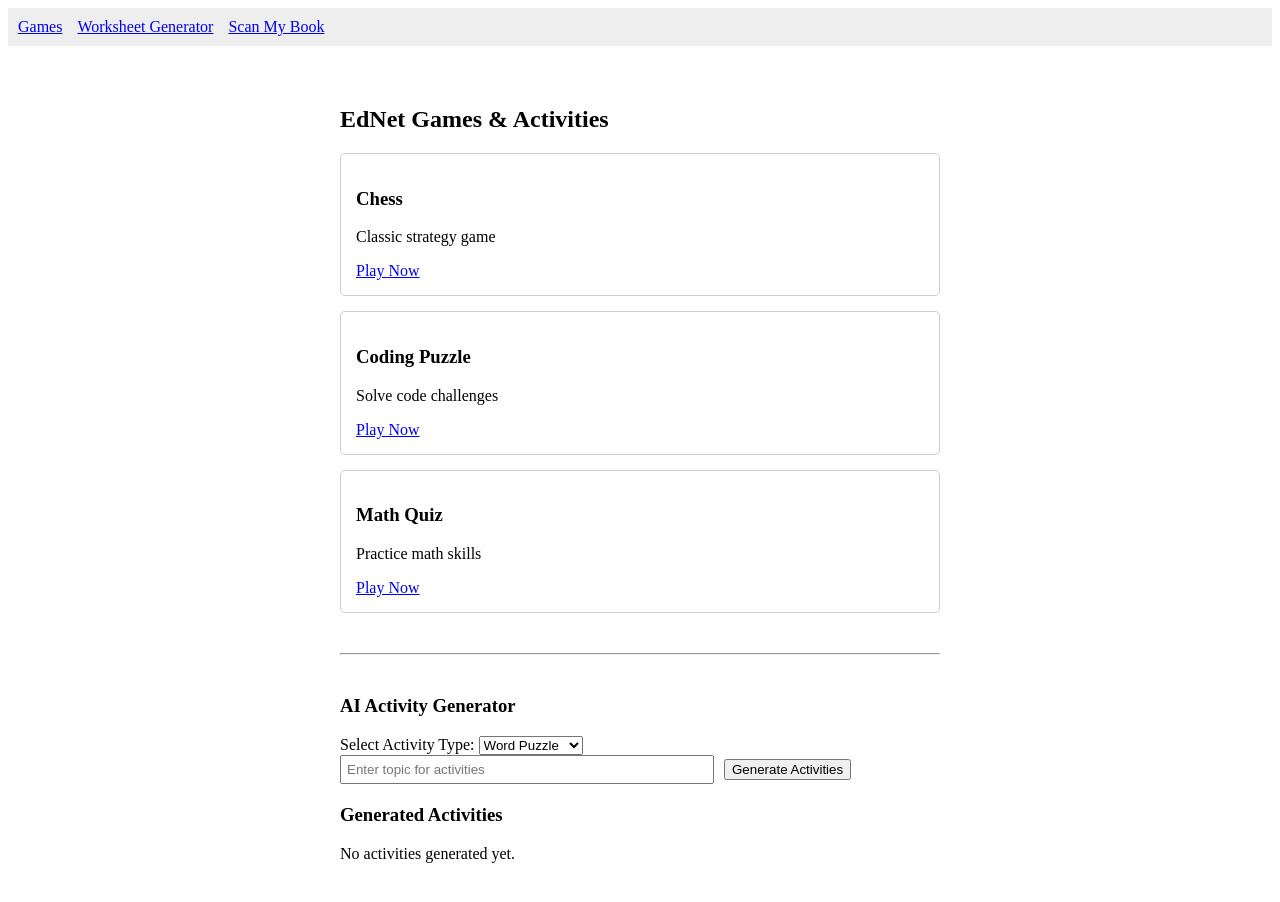
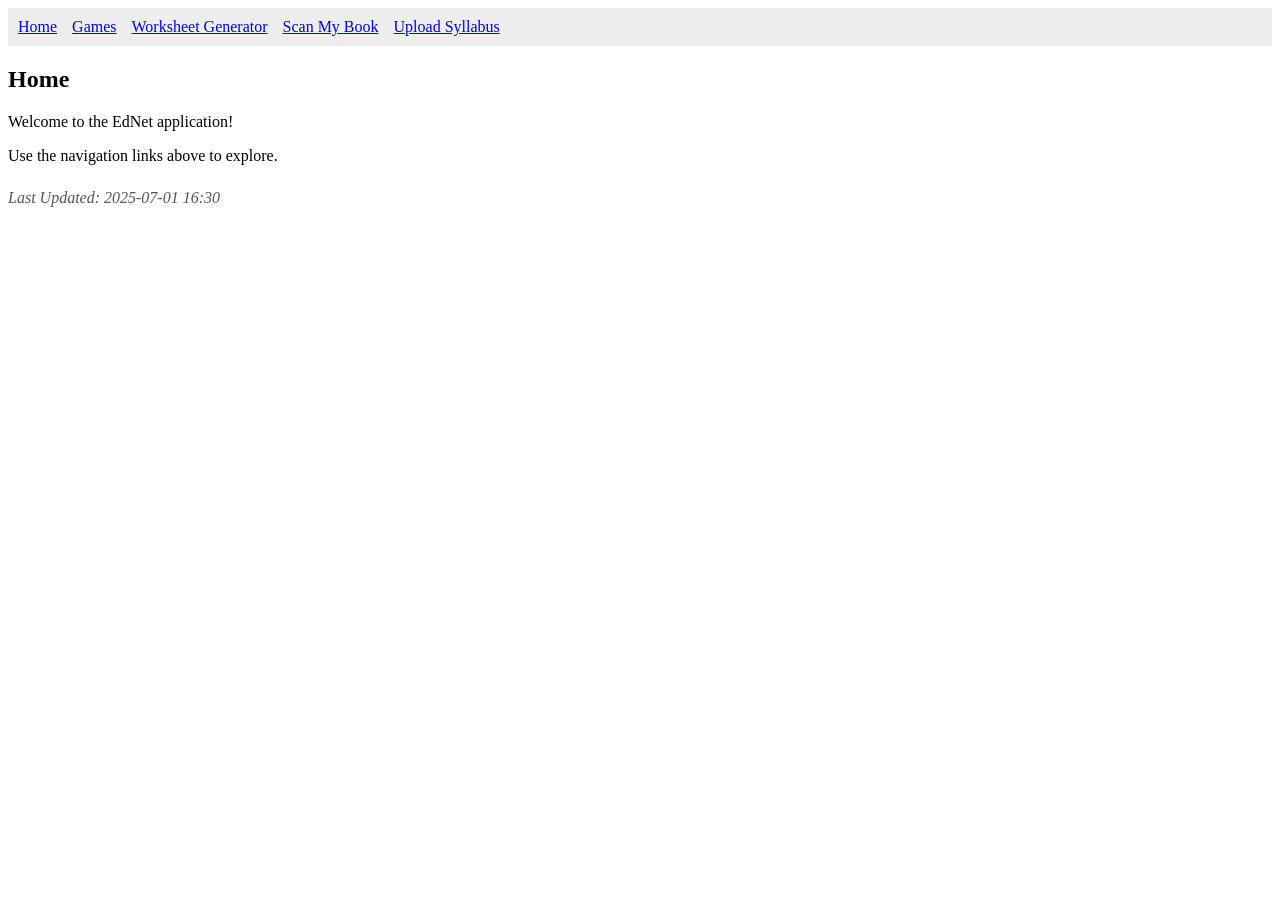
Before and after one commit to ednetlearn/ednet-phase-1, a React (Vite) app: page / in a window 1280 px wide. Shown: the top 902 px of the page. After the commit the page ends 800 px from the top, so only its background shows below. Built offline with nearby package versions, Linux system fonts and the light colour scheme.

Commit message:
Update App.jsx

```diff
--- a/src/App.jsx
+++ b/src/App.jsx
@@ -1,23 +1,28 @@
 import React from 'react';
 import { BrowserRouter as Router, Routes, Route, Link } from 'react-router-dom';
-
-import CombinedWorksheetGenerator from './CombinedWorksheetGenerator';
+import Home from './Home';
 import GamesPage from './GamesPage';
+import WorksheetGenerator from './WorksheetGenerator';
 import ScanMyBook from './ScanMyBook';
+import SyllabusUploader from './SyllabusUploader';  // Import the new component
 
 function App() {
   return (
     <Router>
       <nav style={{ padding: 10, backgroundColor: '#eee', marginBottom: 20 }}>
-        <Link to="/" style={{ marginRight: 15 }}>Games</Link>
+        <Link to="/" style={{ marginRight: 15 }}>Home</Link>
+        <Link to="/games" style={{ marginRight: 15 }}>Games</Link>
         <Link to="/worksheets" style={{ marginRight: 15 }}>Worksheet Generator</Link>
-        <Link to="/scan">Scan My Book</Link>
+        <Link to="/scan" style={{ marginRight: 15 }}>Scan My Book</Link>
+        <Link to="/upload-syllabus" style={{ marginRight: 15 }}>Upload Syllabus</Link> {/* New link */}
       </nav>
 
       <Routes>
-        <Route path="/" element={<GamesPage />} />
-        <Route path="/worksheets" element={<CombinedWorksheetGenerator />} />
+        <Route path="/" element={<Home />} />
+        <Route path="/games" element={<GamesPage />} />
+        <Route path="/worksheets" element={<WorksheetGenerator />} />
         <Route path="/scan" element={<ScanMyBook />} />
+        <Route path="/upload-syllabus" element={<SyllabusUploader />} />  {/* New route */}
       </Routes>
     </Router>
   );
```
